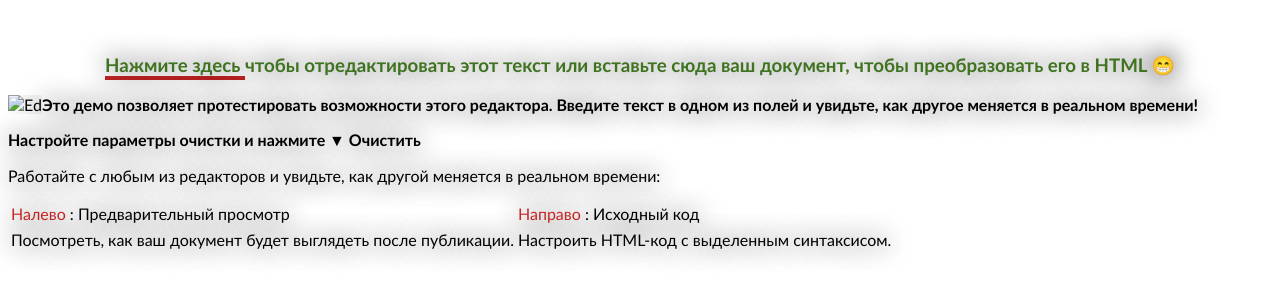
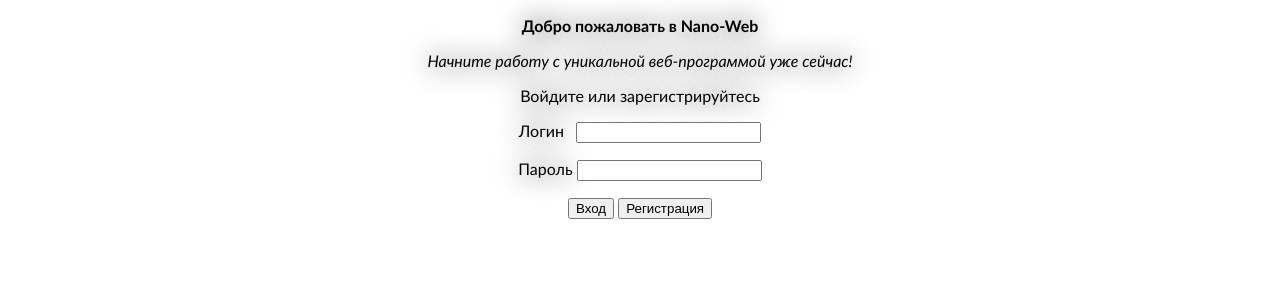
Before and after one commit to ru-spider/ru-spider.github.io, a plain HTML site: page NanoWeb/index.html in a window 1280 px wide. Drawn offline with Linux system fonts and the light colour scheme.

Commit message:
112312312

```diff
--- a/NanoWeb/index.html
+++ b/NanoWeb/index.html
@@ -9,27 +9,13 @@ body{
 <body style="cursor: default;">
 <meta http-equiv='Content-Type' content='text/html;charset=UTF-8'>
 
-<p>&nbsp;</p>
-<h3 style="text-align: center; color: #3f7320;"><span style="border-bottom: 4px solid #c82828;">Нажмите здесь </span> чтобы отредактировать этот текст или вставьте сюда ваш документ, чтобы преобразовать его в HTML 😁</h3>
-<!-- Этот комментарий виден только в редакторе исходного кода -->
-<p><img class="imageLeft" src="/ed.png" alt="Ed" /><strong>Это демо позволяет протестировать возможности этого редактора. Введите текст в одном из полей и увидьте, как другое меняется в реальном времени! </strong></p>
-<p><strong>Настройте параметры очистки и нажмите <span class="redButton">▼ Очистить </span></strong></p>
-<p>Работайте с любым из редакторов и увидьте, как другой меняется в реальном времени:</p>
-<table class="demoTable" style="height: 54px;">
-<thead>
-<tr>
-<td><span style="color: #c82828;">Налево </span>: Предварительный просмотр</td>
-<td><span style="color: #c82828;">Направо </span>: Исходный код</td>
-</tr>
-</thead>
-<tbody>
-<tr>
-<td>Посмотреть, как ваш документ будет выглядеть после публикации.</td>
-<td>Настроить HTML-код с выделенным синтаксисом.</td>
-</tr>
-</tbody>
-</table>
-<p></p>
+<p style="text-align: center;"><strong>Добро пожаловать в Nano-Web</strong></p>
+<p style="text-align: center;"><em>Начните работу с уникальной веб-программой уже сейчас!</em></p>
+<p style="text-align: center;"></p>
+<p style="text-align: center;">Войдите или зарегистрируйтесь</p>
+<p style="text-align: center;">Логин&nbsp; &nbsp;<input type="text" /></p>
+<p style="text-align: center;">Пароль&nbsp;<input type="text" /></p>
+<p style="text-align: center;"><button> Вход </button> <button> Регистрация </button></p>
 
 </head>
 </body>
```
